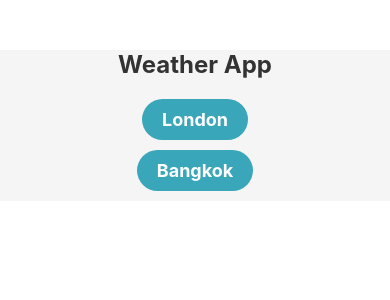
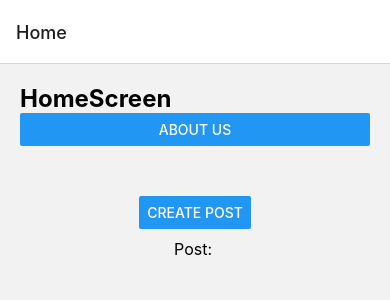
Before and after one commit to GBcatW/GBreactNativeTNI, a React Native app: screen /Home in a window 390 px wide. Shown: the top 300 px of the page. Built offline with nearby package versions, Linux system fonts and the light colour scheme.

Commit message:
Lecture8_Practice2[August,31,2024]

```diff
--- a/App.tsx
+++ b/App.tsx
@@ -1,24 +1,24 @@
-import { StyleSheet, Text, View } from 'react-native'
-import React from 'react'
-import ProfileSrceen from './components/ProfileScreen'
-import UseEffectExample from './components/UseEffectExample'
-import FlastlistExample from './components/FlastListExample'
-import FlastListcallBackend from './components/FlastListcallBackend'
-import NewsApp from './components/NewsApp'
-import AxiosgetData from './components/AxiosgetData'
-import AxiosPostData from './components/AxiosPostData'
-import WeatherLondon from './components/WeatherLondon'
-import ModelExample from './components/ModelExample'
-import WeatherApp from './components/WeatherApp'
+import React from 'react';
 
-const App = () => {
+import HomeScreen from './screens/HomeScreen';
+import AboutScreen from './screens/AboutScreen';
+import CreatePostScreen from './screens/CreatePostScreen';
+import { createNativeStackNavigator } from '@react-navigation/native-stack';
+import { NavigationContainer } from '@react-navigation/native';
+
+const App = (): React.JSX.Element => {
+
+  const HomeStack = createNativeStackNavigator();
+
   return (
-    <View>
-      <WeatherApp/>
-    </View>
-  )
+    <NavigationContainer>
+      <HomeStack.Navigator initialRouteName='Home'>
+        <HomeStack.Screen name='Home' component={HomeScreen} />
+        <HomeStack.Screen name='About' component={AboutScreen} />
+        <HomeStack.Screen name='CreatePost' component={CreatePostScreen} />
+      </HomeStack.Navigator>
+    </NavigationContainer>
+  );
 }
 
-export default App
-
-const styles = StyleSheet.create({})
+export default App;
--- a/components/WeatherApp.tsx
+++ b/components/WeatherApp.tsx
@@ -35,13 +35,13 @@ const WeatherApp = (): React.JSX.Element => {
       <Text style={styles.title}>Weather App</Text>
       <Pressable
         style={[styles.button, styles.button]}
-        onPress={() => setModalVisible(true)}
+        onPress={() => {setModalVisible(true), toggleModal("London")}}
       >
         <Text style={styles.buttonText}>London</Text>
       </Pressable>
       <Pressable
         style={[styles.button, styles.button]}
-        onPress={() => setModalVisible(true)}
+        onPress={() => {setModalVisible(true), toggleModal("Bangkok")}}
       >
         <Text style={styles.buttonText}>Bangkok</Text>
       </Pressable>
--- a/package.json
+++ b/package.json
@@ -9,11 +9,15 @@
     "web": "expo start --web"
   },
   "dependencies": {
+    "@react-navigation/native": "^6.1.18",
+    "@react-navigation/native-stack": "^6.11.0",
     "axios": "^1.7.5",
     "expo": "~51.0.18",
     "expo-status-bar": "~1.12.1",
     "react": "18.2.0",
-    "react-native": "0.74.3"
+    "react-native": "0.74.3",
+    "react-native-safe-area-context": "4.10.5",
+    "react-native-screens": "3.31.1"
   },
   "devDependencies": {
     "@babel/core": "^7.20.0",
--- /dev/null
+++ b/screens/AboutScreen.tsx
@@ -0,0 +1,50 @@
+import { StyleSheet, Text, View, SafeAreaView, Image, ImageBackground } from "react-native";
+import React from "react";
+
+const AboutScreen = ({route}:any): React.JSX.Element => {
+
+  const {companyName, companyId} = route.params;
+  return (
+    <ImageBackground source={require('../assets/bg.png')} style={styles.bgImage}>
+    <SafeAreaView>
+      <Image
+        source={require("../assets/building.png")}
+        resizeMode="contain"
+        style={styles.myImage}
+      />
+      <Image
+        source={{uri:'https://codingthailand.com/site/img/camera.png'}}
+        style={styles.myImageNetwork}
+      />
+      <View style={styles.container}>
+        <Text>AboutScreen 2</Text>
+        <Text>AboutScreen 3</Text>
+      </View>
+    </SafeAreaView>
+    </ImageBackground>
+  );
+};
+
+export default AboutScreen;
+
+const styles = StyleSheet.create({
+  container: {
+    flexDirection: "column",
+    justifyContent: "center",
+    alignItems: "center",
+  },
+  myImage: {
+    width: "100%",
+    height: 200,
+    marginTop: 20,
+  },
+  myImageNetwork: {
+    width: 50,
+    height: 50,
+    marginTop: 10,
+  },
+  bgImage: {
+    width: '100%',
+    height: '100%',
+  }
+});
--- /dev/null
+++ b/screens/CreatePostScreen.tsx
@@ -0,0 +1,31 @@
+import { StyleSheet, Text, View, Button, TextInput } from "react-native";
+import React from "react";
+
+const CreatePostScreen = ({ navigation, route }: any): React.JSX.Element => {
+  const [postText, setPostText] = React.useState("");
+
+  return (
+    <>
+      <TextInput
+        multiline
+        placeholder="Tell something...?"
+        style={{ height: 200, padding: 10, backgroundColor: "white" }}
+        value={postText}
+        onChangeText={setPostText}
+      />
+      <Button
+        title="Done"
+        onPress={() => {
+          // Pass and merge params back to home screen
+          navigation.navigate({
+            name: "Home",
+            params: { post: postText },
+            merge: true,
+          });
+        }}
+      />
+    </>
+  );
+};
+
+export default CreatePostScreen;
--- /dev/null
+++ b/screens/HomeScreen.tsx
@@ -0,0 +1,52 @@
+import { View, Text, Button, StyleSheet } from "react-native";
+import React from "react";
+
+const HomeScreen = ({ navigation, route }: any): React.JSX.Element => {
+  const gotoAbout = () => {
+    navigation.navigate("About", {
+      companyName: "Thai-Nichi",
+      companyId: 100,
+    });
+  };
+  return (
+    <View style={styles.container}>
+      <Text style={styles.header}>HomeScreen</Text>
+      <Button title="About us" onPress={gotoAbout} />
+      <View style={styles.postContainer}>
+        <Button
+          title="Create post"
+          onPress={() => navigation.navigate("CreatePost")}
+        />
+        <Text style={styles.postText}>
+          Post:
+          <Text style={styles.postContent}> {route.params?.post}</Text>
+        </Text>
+      </View>
+    </View>
+  );
+};
+
+export default HomeScreen;
+
+const styles = StyleSheet.create({
+  container: {
+    padding: 20,
+  },
+  header: {
+    fontSize: 24,
+    fontWeight: "bold",
+  },
+  postContainer: {
+    alignItems: "center",
+    justifyContent: "center",
+    marginTop: 50,
+  },
+  postText: {
+    margin: 10,
+    fontSize: 16,
+  },
+  postContent: {
+    color: "blue", // เปลี่ยนสีข้อความที่ถูกส่งกลับมา
+    fontWeight: "bold",
+  },
+});
```
Also changed, not shown: 1 other file (tests, documents, lock files or other folders).
